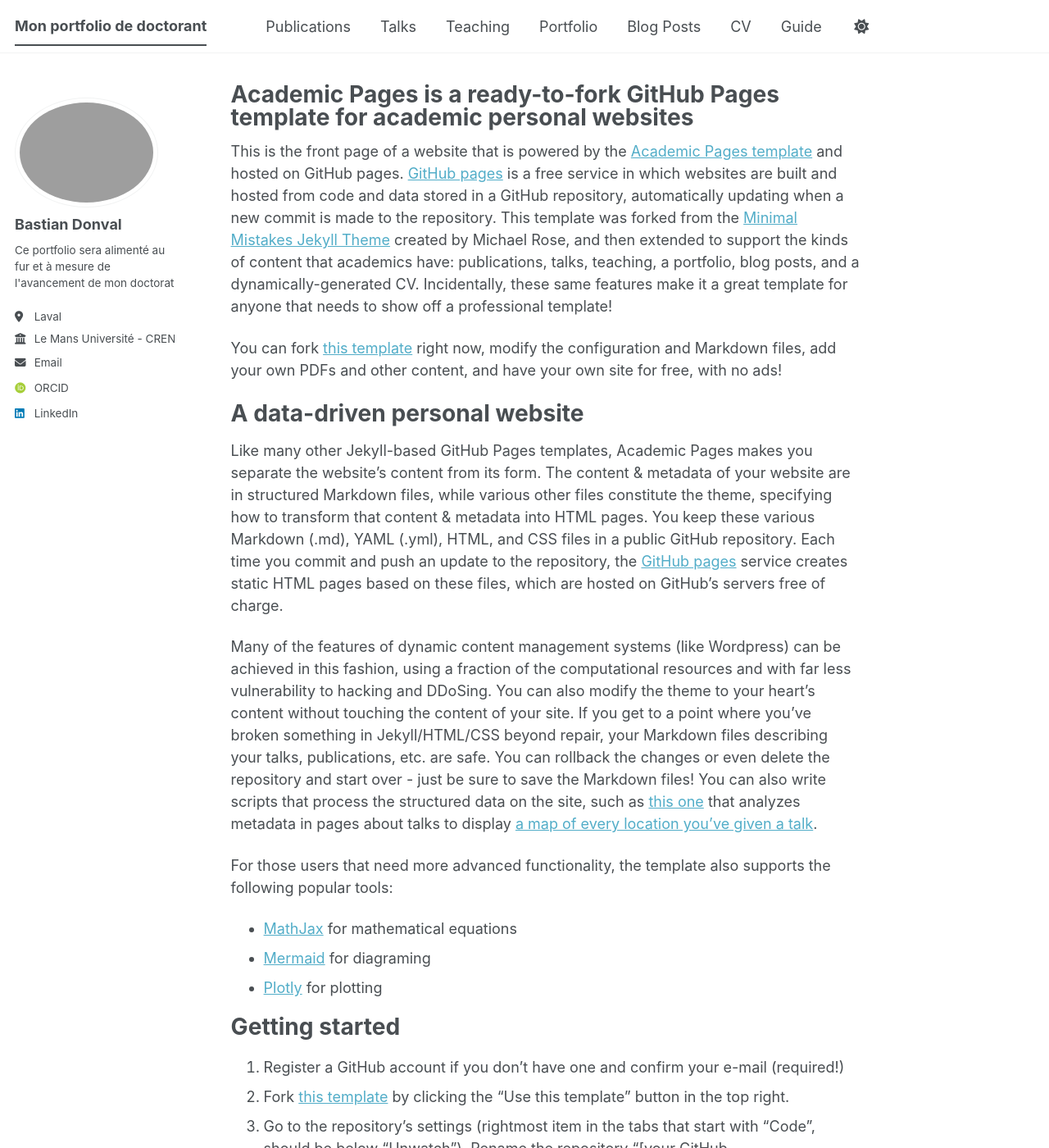
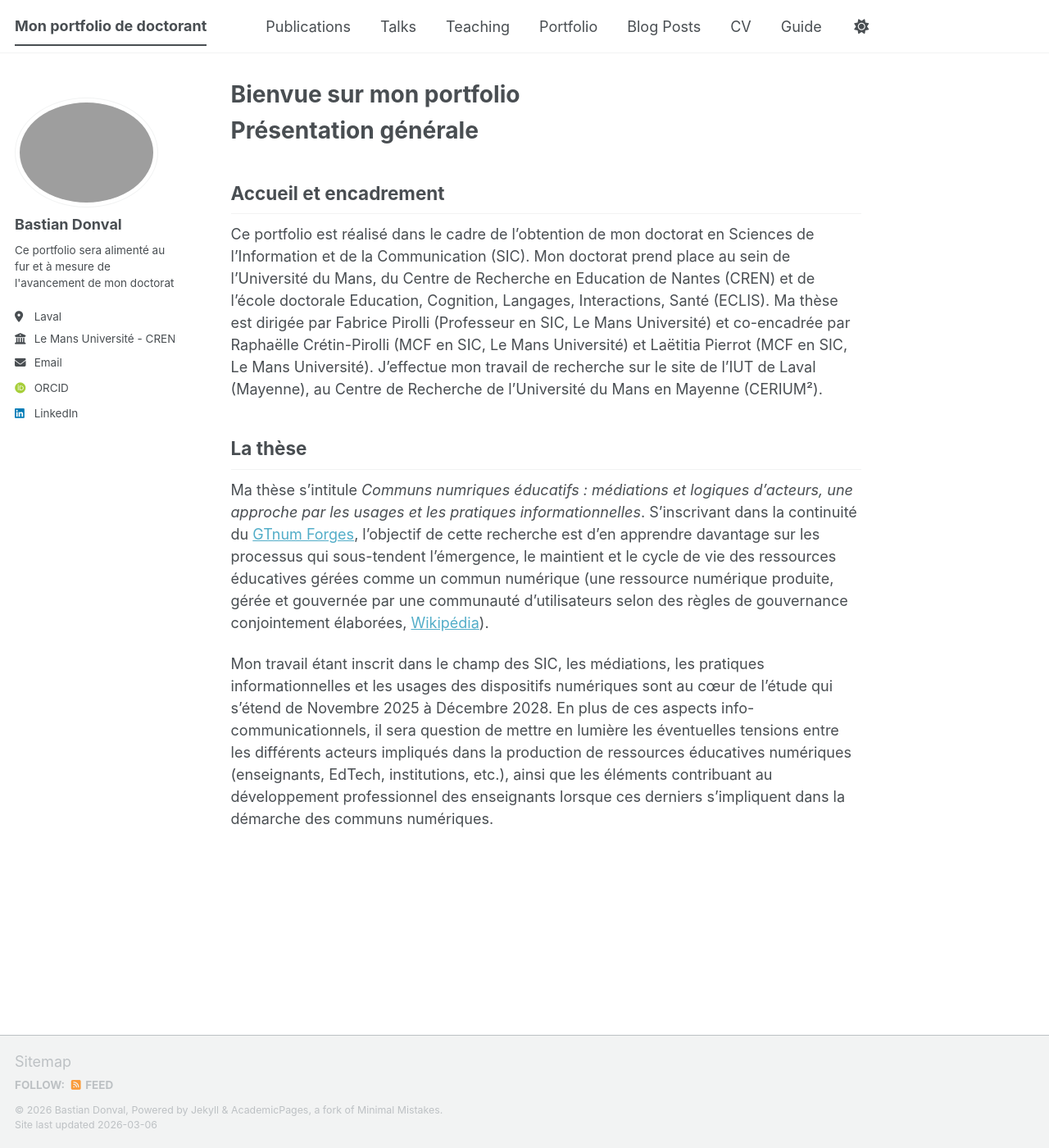
Before and after one commit to BDonval/bdonval_page.github.io, a Jekyll site: the page built from _pages/about.md, in a window 1280 px wide and 1400 px high. Shown: the whole window at 82% size. Built offline with Jekyll 4.4.1, drawn with Linux system fonts in a browser that asks for light colours; some web fonts are replaced; a script bundle is joined from its source files by our own code; library files that are not in the unit come from our copies; some of the changed text lies outside the part shown.

Commit message:
Update about.md

```diff
--- a/_pages/about.md
+++ b/_pages/about.md
@@ -1,56 +1,17 @@
 ---
 permalink: /
-title: "Academic Pages is a ready-to-fork GitHub Pages template for academic personal websites"
+title: "Bienvue sur mon portfolio"
 author_profile: true
 redirect_from:
   - /about/
   - /about.html
 ---
 
-This is the front page of a website that is powered by the [Academic Pages template](https://github.com/academicpages/academicpages.github.io) and hosted on GitHub pages. [GitHub pages](https://pages.github.com) is a free service in which websites are built and hosted from code and data stored in a GitHub repository, automatically updating when a new commit is made to the repository. This template was forked from the [Minimal Mistakes Jekyll Theme](https://mmistakes.github.io/minimal-mistakes/) created by Michael Rose, and then extended to support the kinds of content that academics have: publications, talks, teaching, a portfolio, blog posts, and a dynamically-generated CV. Incidentally, these same features make it a great template for anyone that needs to show off a professional template!
+Présentation générale
+======
+## Accueil et encadrement
+Ce portfolio est réalisé dans le cadre de l'obtention de mon doctorat en Sciences de l'Information et de la Communication (SIC). Mon doctorat prend place au sein de l'Université du Mans, du Centre de Recherche en Education de Nantes (CREN) et de l'école doctorale Education, Cognition, Langages, Interactions, Santé (ECLIS). Ma thèse est dirigée par Fabrice Pirolli (Professeur en SIC, Le Mans Université) et co-encadrée par Raphaëlle Crétin-Pirolli (MCF en SIC, Le Mans Université) et Laëtitia Pierrot (MCF en SIC, Le Mans Université). J'effectue mon travail de recherche sur le site de l'IUT de Laval (Mayenne), au Centre de Recherche de l'Université du Mans en Mayenne (CERIUM²).
+## La thèse
+Ma thèse s'intitule _Communs numriques éducatifs : médiations et logiques d'acteurs, une approche par les usages et les pratiques informationnelles_. S'inscrivant dans la continuité du [GTnum Forges](https://gtnum.forge.apps.education.fr/), l'objectif de cette recherche est d'en apprendre davantage sur les processus qui sous-tendent l'émergence, le maintient et le cycle de vie des ressources éducatives gérées comme un commun numérique (une ressource numérique produite, gérée et gouvernée par une communauté d'utilisateurs selon des règles de gouvernance conjointement élaborées, [Wikipédia](https://fr.wikipedia.org/wiki/Commun_num%C3%A9rique)).
 
- You can fork [this template](https://github.com/academicpages/academicpages.github.io) right now, modify the configuration and Markdown files, add your own PDFs and other content, and have your own site for free, with no ads!
-
-A data-driven personal website
-======
-Like many other Jekyll-based GitHub Pages templates, Academic Pages makes you separate the website's content from its form. The content & metadata of your website are in structured Markdown files, while various other files constitute the theme, specifying how to transform that content & metadata into HTML pages. You keep these various Markdown (.md), YAML (.yml), HTML, and CSS files in a public GitHub repository. Each time you commit and push an update to the repository, the [GitHub pages](https://pages.github.com/) service creates static HTML pages based on these files, which are hosted on GitHub's servers free of charge.
-
-Many of the features of dynamic content management systems (like Wordpress) can be achieved in this fashion, using a fraction of the computational resources and with far less vulnerability to hacking and DDoSing. You can also modify the theme to your heart's content without touching the content of your site. If you get to a point where you've broken something in Jekyll/HTML/CSS beyond repair, your Markdown files describing your talks, publications, etc. are safe. You can rollback the changes or even delete the repository and start over - just be sure to save the Markdown files! You can also write scripts that process the structured data on the site, such as [this one](https://github.com/academicpages/academicpages.github.io/blob/master/talkmap.ipynb) that analyzes metadata in pages about talks to display [a map of every location you've given a talk](https://academicpages.github.io/talkmap.html).
-
-For those users that need more advanced functionality, the template also supports the following popular tools:
-- [MathJax](https://www.mathjax.org/) for mathematical equations
-- [Mermaid](https://mermaid.js.org/) for diagraming
-- [Plotly](https://plotly.com/javascript/) for plotting
-
-Getting started
-======
-1. Register a GitHub account if you don't have one and confirm your e-mail (required!)
-1. Fork [this template](https://github.com/academicpages/academicpages.github.io) by clicking the "Use this template" button in the top right.
-1. Go to the repository's settings (rightmost item in the tabs that start with "Code", should be below "Unwatch"). Rename the repository "[your GitHub username].github.io", which will also be your website's URL.
-1. Set site-wide configuration and create content & metadata (see below -- also see [this set of diffs](https://archive.is/3TPas) showing what files were changed to set up [an example site](https://getorg-testacct.github.io) for a user with the username "getorg-testacct")
-1. Upload any files (like PDFs, .zip files, etc.) to the files/ directory. They will appear at https://[your GitHub username].github.io/files/example.pdf.
-1. Check status by going to the repository settings, in the "GitHub pages" section
-
-Site-wide configuration
-------
-The main configuration file for the site is in the base directory in [_config.yml](https://github.com/academicpages/academicpages.github.io/blob/master/_config.yml), which defines the content in the sidebars and other site-wide features. You will need to replace the default variables with ones about yourself and your site's github repository. The configuration file for the top menu is in [_data/navigation.yml](https://github.com/academicpages/academicpages.github.io/blob/master/_data/navigation.yml). For example, if you don't have a portfolio or blog posts, you can remove those items from that navigation.yml file to remove them from the header.
-
-Create content & metadata
-------
-For site content, there is one Markdown file for each type of content, which are stored in directories like _publications, _talks, _posts, _teaching, or _pages. For example, each talk is a Markdown file in the [_talks directory](https://github.com/academicpages/academicpages.github.io/tree/master/_talks). At the top of each Markdown file is structured data in YAML about the talk, which the theme will parse to do lots of cool stuff. The same structured data about a talk is used to generate the list of talks on the [Talks page](https://academicpages.github.io/talks), each [individual page](https://academicpages.github.io/talks/2012-03-01-talk-1) for specific talks, the talks section for the [CV page](https://academicpages.github.io/cv), and the [map of places you've given a talk](https://academicpages.github.io/talkmap.html) (if you run this [python file](https://github.com/academicpages/academicpages.github.io/blob/master/talkmap.py) or [Jupyter notebook](https://github.com/academicpages/academicpages.github.io/blob/master/talkmap.ipynb), which creates the HTML for the map based on the contents of the _talks directory).
-
-**Markdown generator**
-
-The repository includes [a set of Jupyter notebooks](https://github.com/academicpages/academicpages.github.io/tree/master/markdown_generator
-) that converts a CSV containing structured data about talks or presentations into individual Markdown files that will be properly formatted for the Academic Pages template. The sample CSVs in that directory are the ones I used to create my own personal website at stuartgeiger.com. My usual workflow is that I keep a spreadsheet of my publications and talks, then run the code in these notebooks to generate the Markdown files, then commit and push them to the GitHub repository.
-
-How to edit your site's GitHub repository
-------
-Many people use a git client to create files on their local computer and then push them to GitHub's servers. If you are not familiar with git, you can directly edit these configuration and Markdown files directly in the github.com interface. Navigate to a file (like [this one](https://github.com/academicpages/academicpages.github.io/blob/master/_talks/2012-03-01-talk-1.md) and click the pencil icon in the top right of the content preview (to the right of the "Raw | Blame | History" buttons). You can delete a file by clicking the trashcan icon to the right of the pencil icon. You can also create new files or upload files by navigating to a directory and clicking the "Create new file" or "Upload files" buttons.
-
-Example: editing a Markdown file for a talk
-![Editing a Markdown file for a talk](/images/editing-talk.png)
-
-For more info
-------
-More info about configuring Academic Pages can be found in [the guide](https://academicpages.github.io/markdown/), the [growing wiki](https://github.com/academicpages/academicpages.github.io/wiki), and you can always [ask a question on GitHub](https://github.com/academicpages/academicpages.github.io/discussions). The [guides for the Minimal Mistakes theme](https://mmistakes.github.io/minimal-mistakes/docs/configuration/) (which this theme was forked from) might also be helpful.
+Mon travail étant inscrit dans le champ des SIC, les médiations, les pratiques informationnelles et les usages des dispositifs numériques sont au cœur de l'étude qui s'étend de Novembre 2025 à Décembre 2028. En plus de ces aspects info-communicationnels, il sera question de mettre en lumière les éventuelles tensions entre les différents acteurs impliqués dans la production de ressources éducatives numériques (enseignants, EdTech, institutions, etc.), ainsi que les éléments contribuant au développement professionnel des enseignants lorsque ces derniers s'impliquent dans la démarche des communs numériques.
```
